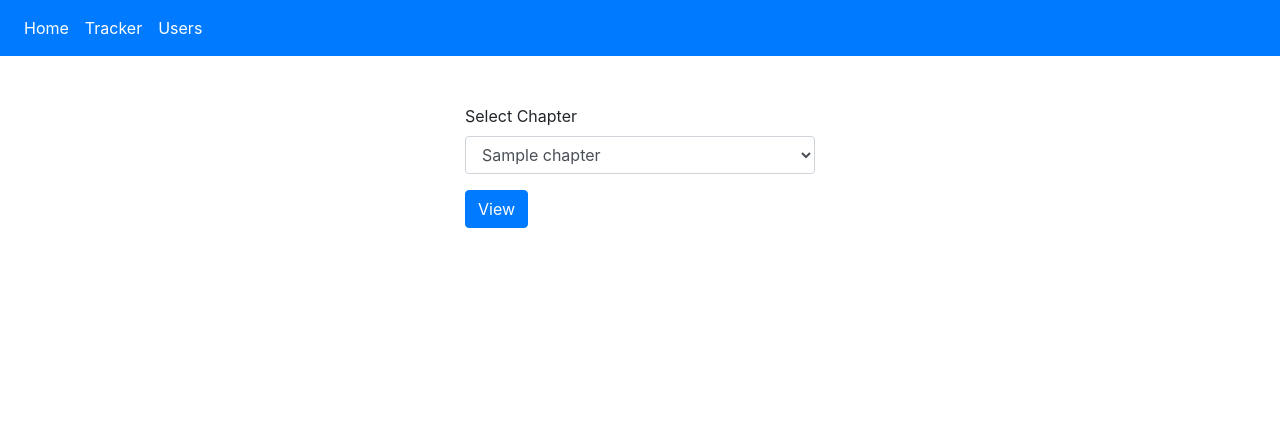
After one commit to rbaylon/ngi, a Flask app: page /chapters/accounting in a window 1280 px wide. The commit adds this page. Shown: the top 427 px of the page. Run offline with Flask 2, Linux system fonts and the light colour scheme; a user stored in the database is signed in; tables that the repository leaves empty hold one stand-in row (values such as "Sample post"); some libraries are stand-ins or nearby versions.

Commit message:
initial chapter accounting

```diff
--- a/Utils/variables.py
+++ b/Utils/variables.py
@@ -3,3 +3,10 @@ ranks = [('MG', 'MG'),('RMG','RMG'),('FRMG','FRMG'),('MF','MF'),('NF','NF'),
 chapter_payments = [('monthly_dues', 'Monthly Dues'), ('registration_fee', 'Registration Fee'),('id_fee', 'ID Fee'),
                     ('vol_id_fee', 'Volunteer ID Fee'), ('uniform_fee', 'Uniform Fee'),('marking_fee', 'Marking Fee'),
                     ('misc', 'Miscellaneous Fee')]
+
+cpc_amounts = {
+    'vol_id_fee': 100,
+    'registration_fee': 80,
+    'id_fee': 80,
+    'chapter_monthly_dues': 0.10
+}
--- /dev/null
+++ b/baseapp/templates/chapters_select.html
@@ -0,0 +1,24 @@
+{% import "bootstrap/wtf.html" as wtf %}
+{% extends 'newbase.html' %}
+{% block title %}NGI Chapter{% endblock %}
+{% block content %}
+<div class="container">
+	<div class="row">
+		<div class="col-sm-4"></div>
+		<div class="col-sm-4">
+			<br>
+			<br>
+			<form method="POST" action="{{ url_for('chapters_select') }}">
+				<div class="form-group">
+					{{ form.hidden_tag() }}
+					{{ wtf.form_field(form.chapter) }}
+				</div>
+				<button type="submit" class="btn btn-primary">
+						View
+				</button>
+			</form>
+		</div>
+		<div class="col-sm-4"></div>
+	</div>
+</div>
+{% endblock %}
--- a/baseapp/templates/index.html
+++ b/baseapp/templates/index.html
@@ -23,7 +23,7 @@
   </div>
   <div class="card bg-success">
     <div class="card-body text-center">
-      <p class="card-text">Chapter Accounting</p>
+      <p class="card-text"><a href="{{ url_for('chapters_select')}}">Chapter Accounting</a></p>
     </div>
   </div>
   <div class="card bg-danger">
--- a/controllers/__init__.py
+++ b/controllers/__init__.py
@@ -1,3 +1,4 @@
 from .default_controllers import *
 from .person_controllers import *
 from .ngi_controllers import *
+from .accounting_controllers import *
--- a/controllers/person_controllers.py
+++ b/controllers/person_controllers.py
@@ -49,7 +49,9 @@ class NgiPersonController:
     def delete(self, person):
         existing_person = NgiPerson.query.filter_by(id=person['id']).first()
         if existing_person:
+            person = Person.query.filter_by(id=existing_person.person.id).first()
             db.session.delete(existing_person)
+            db.session.delete(person)
             db.session.commit()
             return True
 
--- a/forms/ngi_forms.py
+++ b/forms/ngi_forms.py
@@ -2,14 +2,18 @@ from flask_wtf import FlaskForm
 from wtforms import StringField, HiddenField, TextAreaField, SelectField, DecimalField,BooleanField
 from wtforms_components import DateField
 from wtforms_sqlalchemy.fields import QuerySelectField
-from wtforms.validators import InputRequired, Length
+from wtforms.validators import InputRequired, Length, NumberRange, Regexp
 from datetime import date
 from Utils.variables import ranks, chapter_payments
-from models import Person, Chapter
+from models import Person, Chapter, NgiPerson
 
 
 def persons():
     return Person.query.all()
+
+
+def persons_ngi():
+    return NgiPerson.query.all()
 
 
 def chapters():
@@ -34,11 +38,11 @@ class NgiForm(FlaskForm):
 
 
 class ChapterPaymentForm(FlaskForm):
-    received_from = QuerySelectField('Received from',get_label='FirstName', query_factory=persons, allow_blank=True)
-    received_date = DateField('Received date',default=date.today(), format="%Y-%m-%d")
+    received_from = QuerySelectField('Received from', allow_blank=True)
+    received_date = DateField('Received date', default=date.today(), format="%Y-%m-%d")
     received_amount = DecimalField('Received amount', validators=[InputRequired()])
     payment_type = SelectField('Payment type', choices=chapter_payments)
-    cpc = BooleanField('CPC Shared', validators=[InputRequired()])
+    cpc = BooleanField('CPC Shared')
     chapter = QuerySelectField('Chapter',get_label='name', query_factory=chapters, allow_blank=True)
     delete = HiddenField('Delete', default='N', validators=[Length(max=1)])
     edit = HiddenField('Edit', default='N', validators=[Length(max=1)])
@@ -50,3 +54,7 @@ class ChapterForm(FlaskForm):
     founded = DateField('Founding date',default=date.today(), format="%Y-%m-%d")
     delete = HiddenField('Delete', default='N', validators=[Length(max=1)])
     edit = HiddenField('Edit', default='N', validators=[Length(max=1)])
+
+
+class ChapterSelectForm(FlaskForm):
+    chapter = QuerySelectField('Select Chapter', get_label='name', query_factory=chapters, allow_blank=False)
--- a/models/accounting_models.py
+++ b/models/accounting_models.py
@@ -3,7 +3,7 @@ from baseapp import db
 
 class ChapterPayments(db.Model):
     id = db.Column(db.BigInteger, primary_key=True)
-    received_from = db.Column(db.String(50), unique=True)
+    received_from = db.Column(db.String(50))
     received_date = db.Column(db.String(10))
     received_amount = db.Column(db.String(7))
     payment_type = db.Column(db.String(50))
--- a/models/person_models.py
+++ b/models/person_models.py
@@ -8,6 +8,9 @@ class Person(db.Model):
     MiddleName = db.Column(db.String(50))
     dob = db.Column(db.String(10))
     gender = db.Column(db.String(10))
+
+    def __str__(self):
+        return f"{self.FirstName} {self.MiddleName} {self.LastName}"
 
 
 class NgiPerson(db.Model):
@@ -21,3 +24,6 @@ class NgiPerson(db.Model):
     chapter = db.Column(db.String(50))
     person_id = db.Column(db.Integer, db.ForeignKey('person.id'), nullable=True)
     person = db.relationship('Person', backref=db.backref('NgiPerson', lazy=True))
+
+    def __str__(self):
+        return f"{self.person.FirstName} {self.person.MiddleName} {self.person.LastName}"
--- a/views/default_views.py
+++ b/views/default_views.py
@@ -42,7 +42,7 @@ def user(user_id):
         abort(401)
 
     form = UsersFormEdit()
-    user = Users.query.filter_by(id=user_id).first()
+    user = Users.query.get_or_404(user_id)
 
     if not current_user.admin:
         if current_user.username != user.username:
--- a/views/ngi_views.py
+++ b/views/ngi_views.py
@@ -1,10 +1,11 @@
 from baseapp import app
-from models import NgiPerson, Chapter
-from controllers import NgiPersonController, ChapterController
-from forms import NgiForm, ChapterForm
+from models import NgiPerson, Chapter, ChapterPayments
+from controllers import NgiPersonController, ChapterController, ChapterPaymentsController
+from forms import NgiForm, ChapterForm, ChapterSelectForm, ChapterPaymentForm
 from flask_login import login_required
 from flask import render_template, request, redirect, url_for, abort
 from datetime import datetime
+from Utils.variables import cpc_amounts
 
 
 @app.route("/members/<int:page_num>")
@@ -39,7 +40,7 @@ def addmember():
 @login_required
 def editmember(person_id):
     form = NgiForm()
-    person = NgiPerson.query.filter_by(id=person_id).first()
+    person = NgiPerson.query.get_or_404(person_id)
     if form.validate_on_submit():
         controller = NgiPersonController()
         if form.delete.data == 'Y':
@@ -111,7 +112,7 @@ def addchapter():
 @login_required
 def editchapter(chapter_id):
     form = ChapterForm()
-    chapter = Chapter.query.filter_by(id=chapter_id).first()
+    chapter = Chapter.query.get_or_404(chapter_id)
     if form.validate_on_submit():
         controller = ChapterController()
         if form.delete.data == 'Y':
@@ -141,3 +142,113 @@ def editchapter(chapter_id):
         form.edit.data = 'N'
 
     return render_template('chapter.html', form=form, chapter_id=chapter.id)
+
+
+@app.route("/chapter/payments/<int:chapter_id>")
+@login_required
+def chapter_payments(chapter_id):
+    chapter = Chapter.query.get_or_404(chapter_id)
+    chapter_payments = ChapterPayments.query.filter_by(chapter=chapter.name).all()
+    payments = []
+    total_chapter_share = 0
+    total_cpc_share = 0
+    for p in chapter_payments:
+        data = {
+            'received_from': p.received_from,
+            'received_date': p.received_date,
+            'received_amount': p.received_amount,
+            'payment_type': p.payment_type,
+            'cpc': p.cpc,
+            'chapter': p.chapter,
+            'id': int(p.id)
+        }
+        if p.payment_type in cpc_amounts:
+            cpc_share = float(cpc_amounts[p.payment_type])
+            chapter_share = float(p.received_amount) - cpc_share
+        else:
+            cpc_share = 0
+            chapter_share = float(p.received_amount)
+
+        data['cpc_share'] = cpc_share
+        data['chapter_share'] = chapter_share
+        total_chapter_share += chapter_share
+        total_cpc_share += cpc_share
+        payments.append(data)
+        all_data = {'payments': payments, 'total_cpc': total_cpc_share, 'total_chapter': total_chapter_share}
+    return render_template('chapter_payments.html', chapter_payments=all_data, chapter_id=chapter_id)
+
+
+@app.route("/chapters/accounting", methods=["GET", "POST"])
+@login_required
+def chapters_select():
+    form = ChapterSelectForm()
+    if form.validate_on_submit():
+        return redirect(url_for('chapter_payments', chapter_id=form.chapter.data.id))
+
+    return render_template('chapters_select.html', form=form)
+
+
+@app.route("/chapter/accounting/add/<int:chapter_id>", methods=["GET", "POST"])
+@login_required
+def addchapter_payment(chapter_id):
+    form = ChapterPaymentForm()
+    chapter = Chapter.query.get_or_404(chapter_id)
+    form.received_from.query_factory = NgiPerson.query.filter_by(chapter=chapter.name).all
+    if form.validate_on_submit():
+        controller = ChapterPaymentsController()
+        data = {'received_from': form.received_from.data.__str__(), 'received_date': str(form.received_date.data),
+                'received_amount': str(form.received_amount.data), 'payment_type': form.payment_type.data,
+                'cpc': form.cpc.data, 'chapter': chapter.name}
+
+        controller.add(data)
+        return redirect(url_for('chapter_payments', chapter_id=chapter.id))
+
+    form.chapter.data = chapter
+    return render_template('chapter_payment.html', form=form, chapter_id=chapter.id)
+
+
+@app.route("/chapter/accounting/<int:payment_id>", methods=["GET", "POST"])
+@login_required
+def editchapter_payment(payment_id):
+    form = ChapterPaymentForm()
+    payment = ChapterPayments.query.get_or_404(payment_id)
+    chapter = Chapter.query.filter_by(name=payment.chapter).first()
+    form.received_from.query_factory = NgiPerson.query.filter_by(chapter=chapter.name).all
+    if form.validate_on_submit():
+        controller = ChapterPaymentsController()
+        if form.delete.data == 'Y':
+            data = {'id': payment.id}
+            controller.delete(data)
+            return redirect(url_for('chapter_payments', chapter_id=chapter.id))
+        else:
+            data = {'received_from': form.received_from.data.__str__(), 'received_date': str(form.received_date.data),
+                    'received_amount': str(form.received_amount.data), 'payment_type': form.payment_type.data,
+                    'cpc': form.cpc.data, 'chapter': chapter.name, 'id': payment_id}
+            controller.edit(data)
+            return redirect(url_for('chapter_payments', chapter_id=chapter.id))
+
+    persons = NgiPerson.query.filter_by(chapter=chapter.name).all()
+    for person in persons:
+        if person.__str__() == payment.received_from:
+            form.received_from.data = person
+            break
+
+    form.received_date.data = datetime.strptime(payment.received_date, "%Y-%m-%d").date()
+    form.received_amount.data = float(payment.received_amount)
+    form.payment_type.data = payment.payment_type
+    form.cpc.data = payment.cpc
+    form.chapter.data = Chapter.query.filter_by(name=chapter.name).first()
+
+    delete = request.args.get('delete', None)
+    edit = request.args.get('edit', None)
+    if delete:
+        form.delete.data = 'Y'
+    else:
+        form.delete.data = 'N'
+
+    if edit:
+        form.edit.data = 'Y'
+    else:
+        form.edit.data = 'N'
+
+    return render_template('chapter_payment.html', form=form, payment_id=payment.id)
```
Also changed, not shown: baseapp/templates/chapter_payment.html (added, +49 -0 lines), baseapp/templates/chapter_payments.html (added, +59 -0 lines), controllers/accounting_controllers.py (+10 -4 lines).
